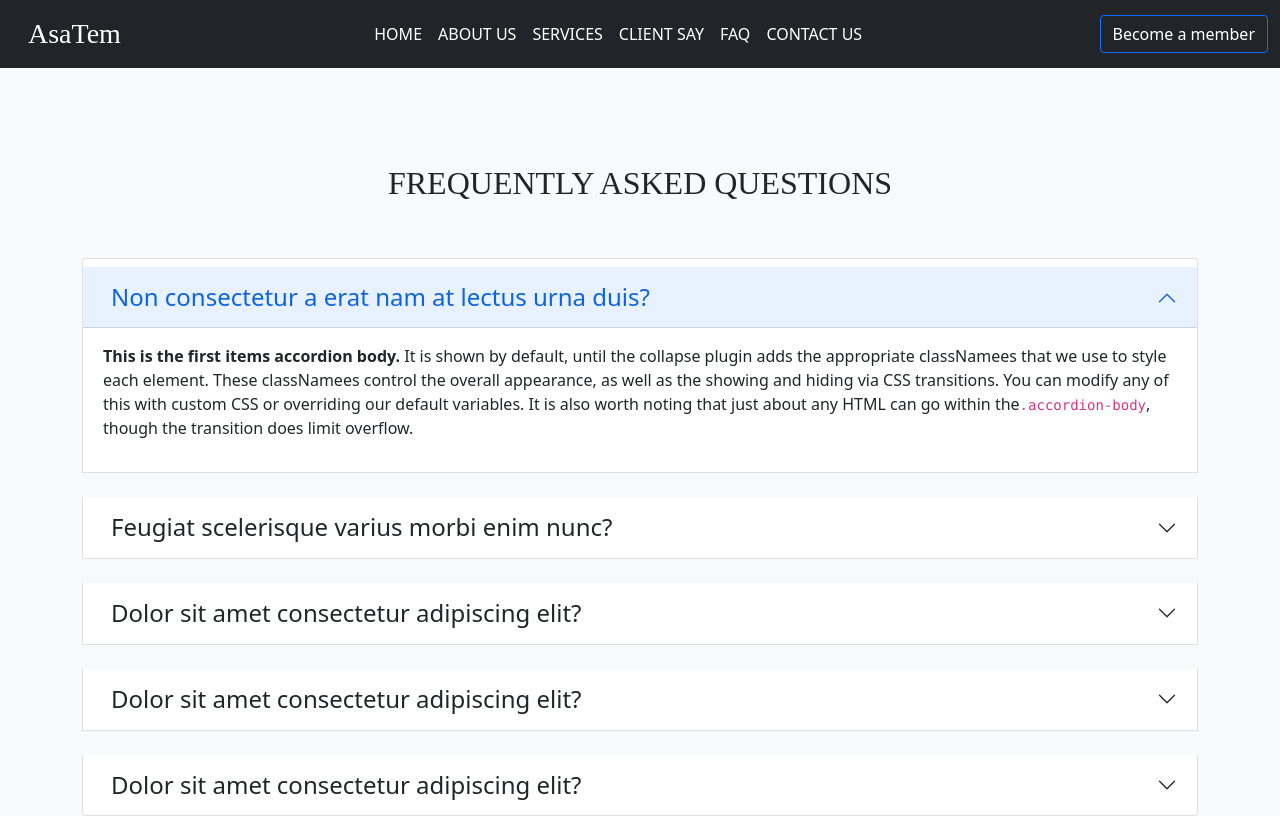
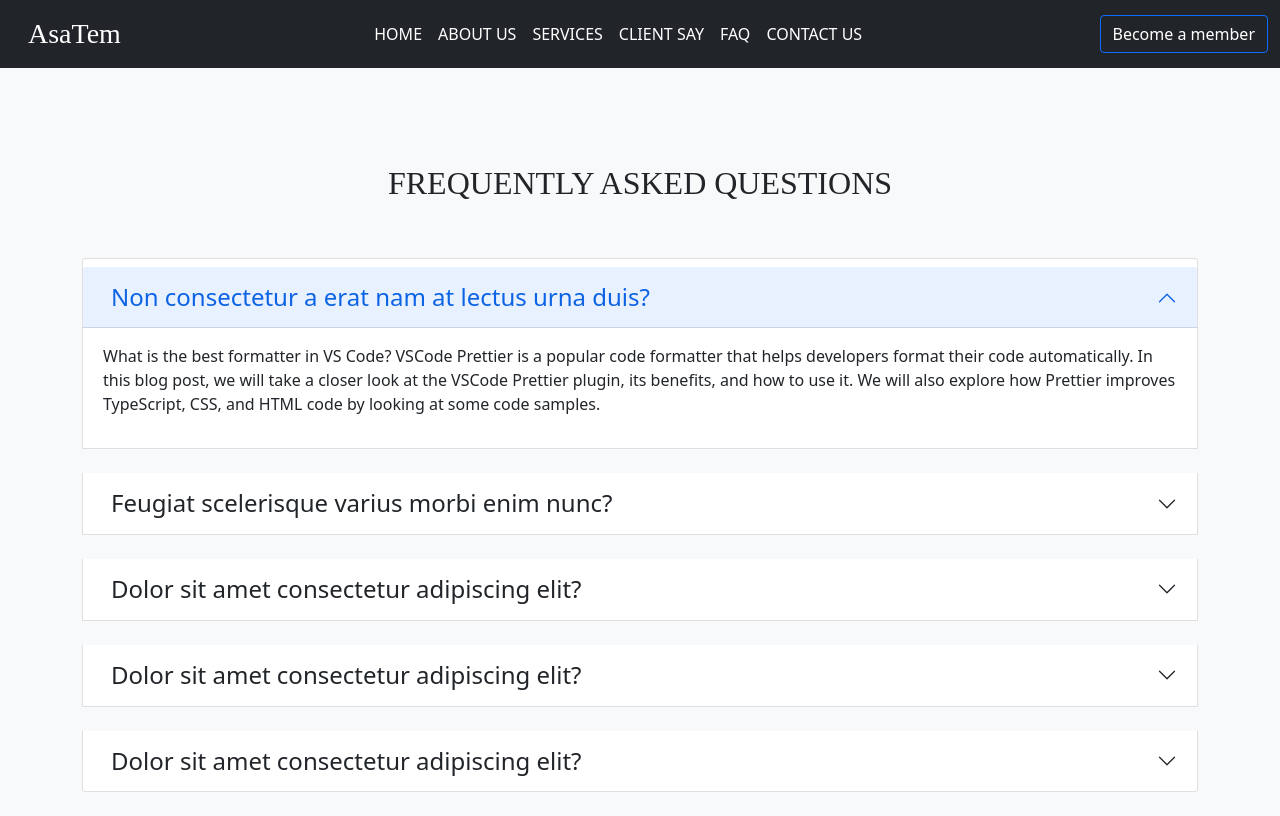
Before and after one commit to Asadsheblu/nextjs-blog, a Next.js app: page /Home/Faq in a window 1280 px wide. Shown: the top 816 px of the page. Built offline with nearby package versions, Linux system fonts and the light colour scheme; a web font is replaced by a local one.

Commit message:
error-solve

```diff
--- a/pages/Home/Faq.js
+++ b/pages/Home/Faq.js
@@ -18,7 +18,6 @@ const Faq = () => {
               >
                 <i className="bi bi-question-circle fs-4 text-primary"></i>
                 <span className="fs-4 ps-2">
-
                   Non consectetur a erat nam at lectus urna duis?
                 </span>
               </button>
@@ -31,16 +30,12 @@ const Faq = () => {
             >
               <div className="accordion-body title-text fs-6">
                 <p className="fs-6">
-                  <strong>This is the first items accordion body.</strong> It
-                  is shown by default, until the collapse plugin adds the
-                  appropriate classNamees that we use to style each element.
-                  These classNamees control the overall appearance, as well as
-                  the showing and hiding via CSS transitions. You can modify any
-                  of this with custom CSS or overriding our default variables.
-                  It is also worth noting that just about any HTML can go within
-                  the
-                  <code>.accordion-body</code>, though the transition does limit
-                  overflow.
+                What is the best formatter in VS Code? VSCode Prettier is a
+                popular code formatter that helps developers format their code
+                automatically. In this blog post, we will take a closer look at
+                the VSCode Prettier plugin, its benefits, and how to use it.
+                We will also explore how Prettier improves TypeScript, CSS, and
+                HTML code by looking at some code samples.
                 </p>
               </div>
             </div>
@@ -57,7 +52,6 @@ const Faq = () => {
               >
                 <i className="bi bi-question-circle fs-4 text-primary"></i>
                 <span className="fs-4 ps-2">
-
                   Feugiat scelerisque varius morbi enim nunc?
                 </span>
               </button>
@@ -69,15 +63,12 @@ const Faq = () => {
               data-bs-parent="#accordionExample"
             >
               <div className="accordion-body">
-                <strong>This is the second items accordion body.</strong> It is
-                hidden by default, until the collapse plugin adds the
-                appropriate classNamees that we use to style each element. These
-                classNamees control the overall appearance, as well as the
-                showing and hiding via CSS transitions. You can modify any of
-                this with custom CSS or overriding our default variables. Its
-                also worth noting that just about any HTML can go within the
-                <code>.accordion-body</code>, though the transition does limit
-                overflow.
+              What is the best formatter in VS Code? VSCode Prettier is a
+                popular code formatter that helps developers format their code
+                automatically. In this blog post, we will take a closer look at
+                the VSCode Prettier plugin, its benefits, and how to use it.
+                We will also explore how Prettier improves TypeScript, CSS, and
+                HTML code by looking at some code samples.
               </div>
             </div>
           </div>
@@ -93,7 +84,6 @@ const Faq = () => {
               >
                 <i className="bi bi-question-circle fs-4 text-primary"></i>
                 <span className="fs-4 ps-2">
-
                   Dolor sit amet consectetur adipiscing elit?
                 </span>
               </button>
@@ -105,15 +95,12 @@ const Faq = () => {
               data-bs-parent="#accordionExample"
             >
               <div className="accordion-body">
-                <strong>This is the third item's accordion body.</strong> It is
-                hidden by default, until the collapse plugin adds the
-                appropriate classNamees that we use to style each element. These
-                classNamees control the overall appearance, as well as the
-                showing and hiding via CSS transitions. You can modify any of
-                this with custom CSS or overriding our default variables. Its
-                also worth noting that just about any HTML can go within the
-                <code>.accordion-body</code>, though the transition does limit
-                overflow.
+              What is the best formatter in VS Code? VSCode Prettier is a
+                popular code formatter that helps developers format their code
+                automatically. In this blog post, we will take a closer look at
+                the VSCode Prettier plugin, its benefits, and how to use it.
+                We will also explore how Prettier improves TypeScript, CSS, and
+                HTML code by looking at some code samples.
               </div>
             </div>
           </div>
@@ -129,7 +116,6 @@ const Faq = () => {
               >
                 <i className="bi bi-question-circle fs-4 text-primary"></i>
                 <span className="fs-4 ps-2">
-
                   Dolor sit amet consectetur adipiscing elit?
                 </span>
               </button>
@@ -141,15 +127,12 @@ const Faq = () => {
               data-bs-parent="#accordionExample"
             >
               <div className="accordion-body">
-                <strong>This is the third item's accordion body.</strong> It is
-                hidden by default, until the collapse plugin adds the
-                appropriate classNamees that we use to style each element. These
-                classNamees control the overall appearance, as well as the
-                showing and hiding via CSS transitions. You can modify any of
-                this with custom CSS or overriding our default variables. Its
-                also worth noting that just about any HTML can go within the
-                <code>.accordion-body</code>, though the transition does limit
-                overflow.
+                What is the best formatter in VS Code? VSCode Prettier is a
+                popular code formatter that helps developers format their code
+                automatically. In this blog post, we will take a closer look at
+                the VSCode Prettier plugin, its benefits, and how to use it.
+                We will also explore how Prettier improves TypeScript, CSS, and
+                HTML code by looking at some code samples.
               </div>
             </div>
           </div>
@@ -177,15 +160,12 @@ const Faq = () => {
               data-bs-parent="#accordionExample"
             >
               <div className="accordion-body">
-                <strong>This is the third item's accordion body.</strong> It is
-                hidden by default, until the collapse plugin adds the
-                appropriate classNamees that we use to style each element. These
-                classNamees control the overall appearance, as well as the
-                showing and hiding via CSS transitions. You can modify any of
-                this with custom CSS or overriding our default variables. Its
-                also worth noting that just about any HTML can go within the
-                <code>.accordion-body</code>, though the transition does limit
-                overflow.
+              What is the best formatter in VS Code? VSCode Prettier is a
+                popular code formatter that helps developers format their code
+                automatically. In this blog post, we will take a closer look at
+                the VSCode Prettier plugin, its benefits, and how to use it.
+                We will also explore how Prettier improves TypeScript, CSS, and
+                HTML code by looking at some code samples.
               </div>
             </div>
           </div>
```
